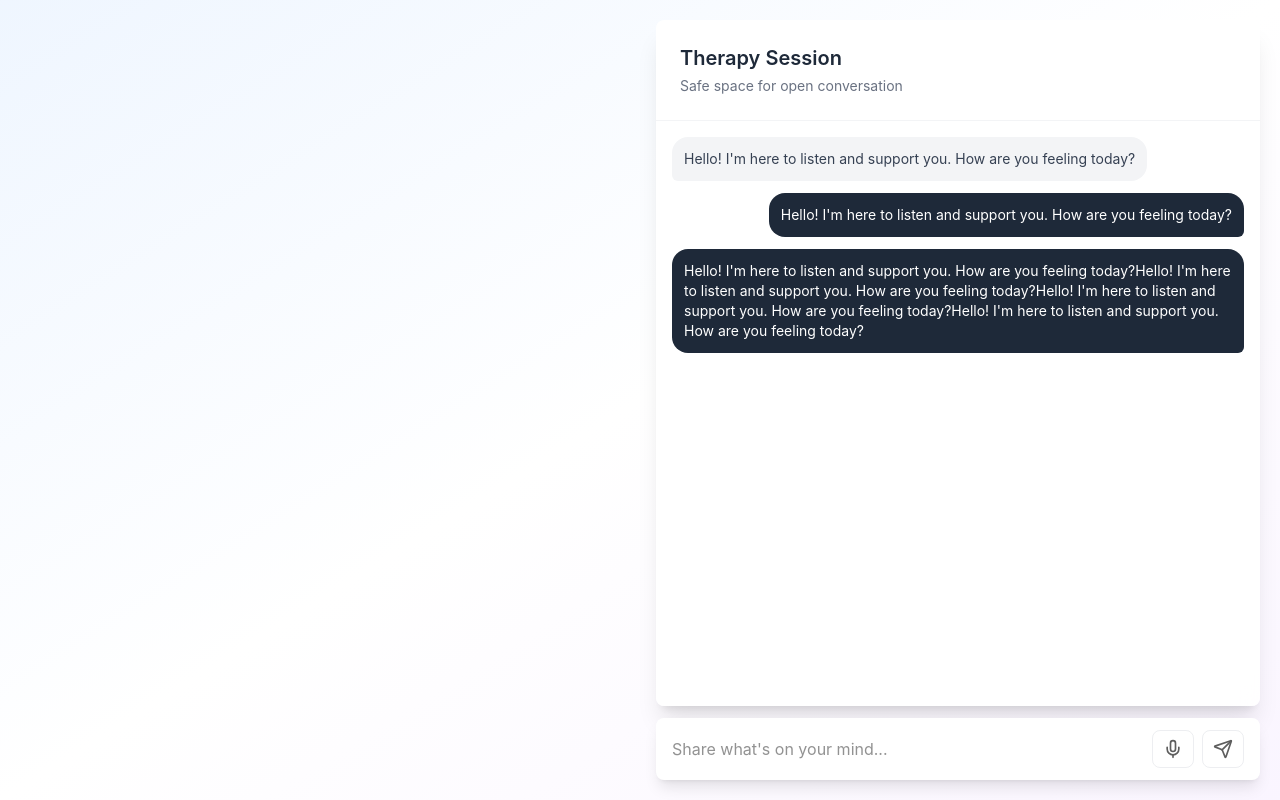
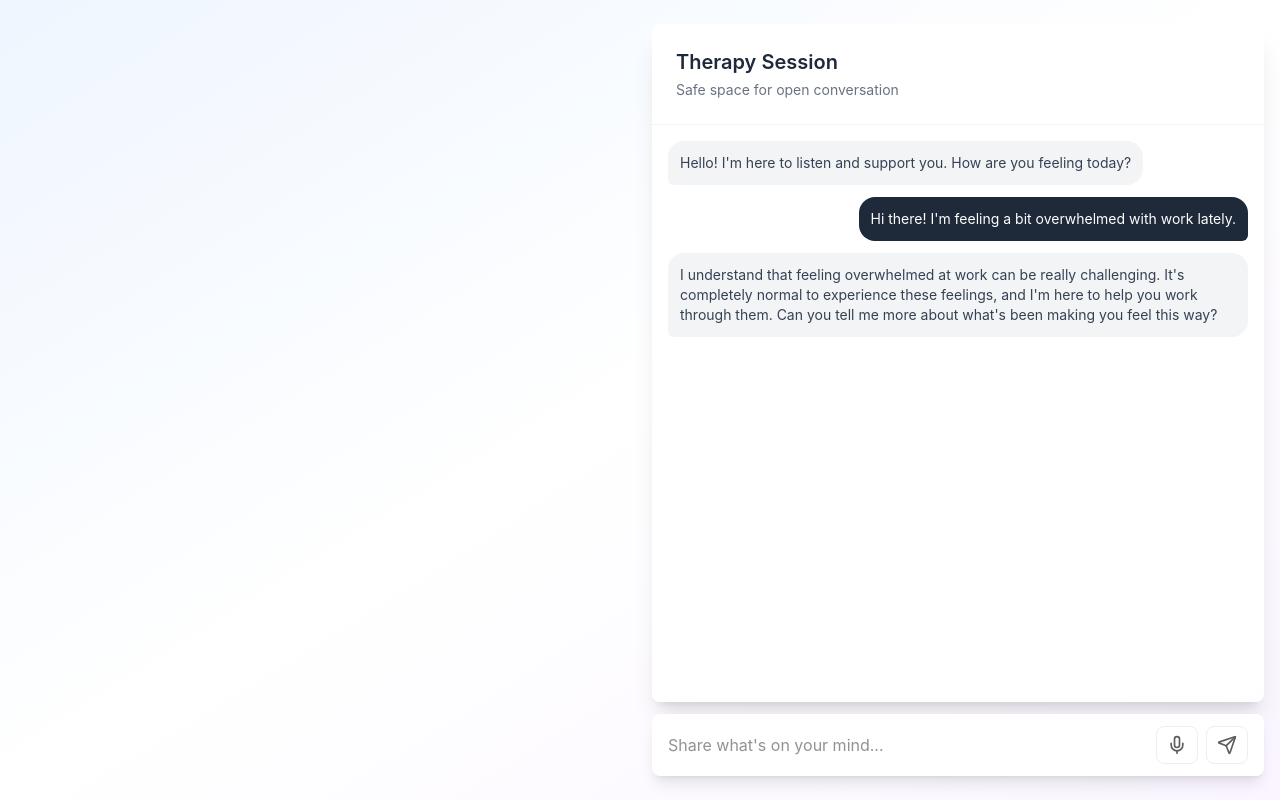
Before and after one commit to stefanphan05/Unmind, a Next.js app in the folder frontend/: page / in a window 1280 px wide. Built offline with nearby package versions, Linux system fonts and the light colour scheme.

Commit message:
Fixed bugs, make the container contains div scrollable by changing the style from grid to flex

```diff
--- a/frontend/app/page.tsx
+++ b/frontend/app/page.tsx
@@ -17,25 +17,25 @@ export default function Home() {
     },
     {
       id: "2",
-      content:
-        "Hello! I'm here to listen and support you. How are you feeling today?",
+      content: "Hi there! I'm feeling a bit overwhelmed with work lately.",
       role: "user",
       timestamp: new Date(),
     },
     {
       id: "3",
       content:
-        "Hello! I'm here to listen and support you. How are you feeling today?Hello! I'm here to listen and support you. How are you feeling today?Hello! I'm here to listen and support you. How are you feeling today?Hello! I'm here to listen and support you. How are you feeling today?",
-      role: "user",
+        "I understand that feeling overwhelmed at work can be really challenging. It's completely normal to experience these feelings, and I'm here to help you work through them. Can you tell me more about what's been making you feel this way?",
+      role: "assistant",
       timestamp: new Date(),
     },
   ]);
 
   return (
-    <div className="min-h-screen grid grid-cols-1 md:grid-cols-2 gap-8 p-5 bmin-h-screen bg-gradient-to-br from-blue-50 via-white to-purple-50">
-      <div></div>
-      <div className="flex flex-col gap-3">
-        <div className="flex-1/2 flex flex-col bg-white/90 backdrop-blur-sm shadow-xl border-0 rounded-lg text-[#675f5f] overflow-y-auto">
+    <div className="min-h-screen bg-gradient-to-br from-blue-50 via-white to-purple-50">
+      <div className="container mx-auto px-4 py-6 h-screen flex flex-col lg:flex-row gap-6">
+        <div className="lg:w-1/2 flex flex-col"></div>
+        <div className="lg:w-1/2 flex flex-col gap-3">
+          <div className="flex flex-1 flex-col bg-white/90 backdrop-blur-sm shadow-xl border-0 rounded-lg text-[#675f5f] overflow-y-auto">
             {/* ------Header------ */}
             <div className="p-6 border-b border-gray-100">
               <h2 className="text-xl font-semibold text-gray-800">
@@ -45,7 +45,7 @@ export default function Home() {
                 Safe space for open conversation
               </p>
             </div>
-          <div className="p-4">
+            <div className="p-4 overflow-y-auto">
               {/* ------Messages------ */}
               {messages.map((message) => (
                 <ChatMessage key={message.id} message={message} />
@@ -57,5 +57,6 @@ export default function Home() {
           </div>
         </div>
       </div>
+    </div>
   );
 }
```
Lines whose indentation alone changed are shown as unchanged.
